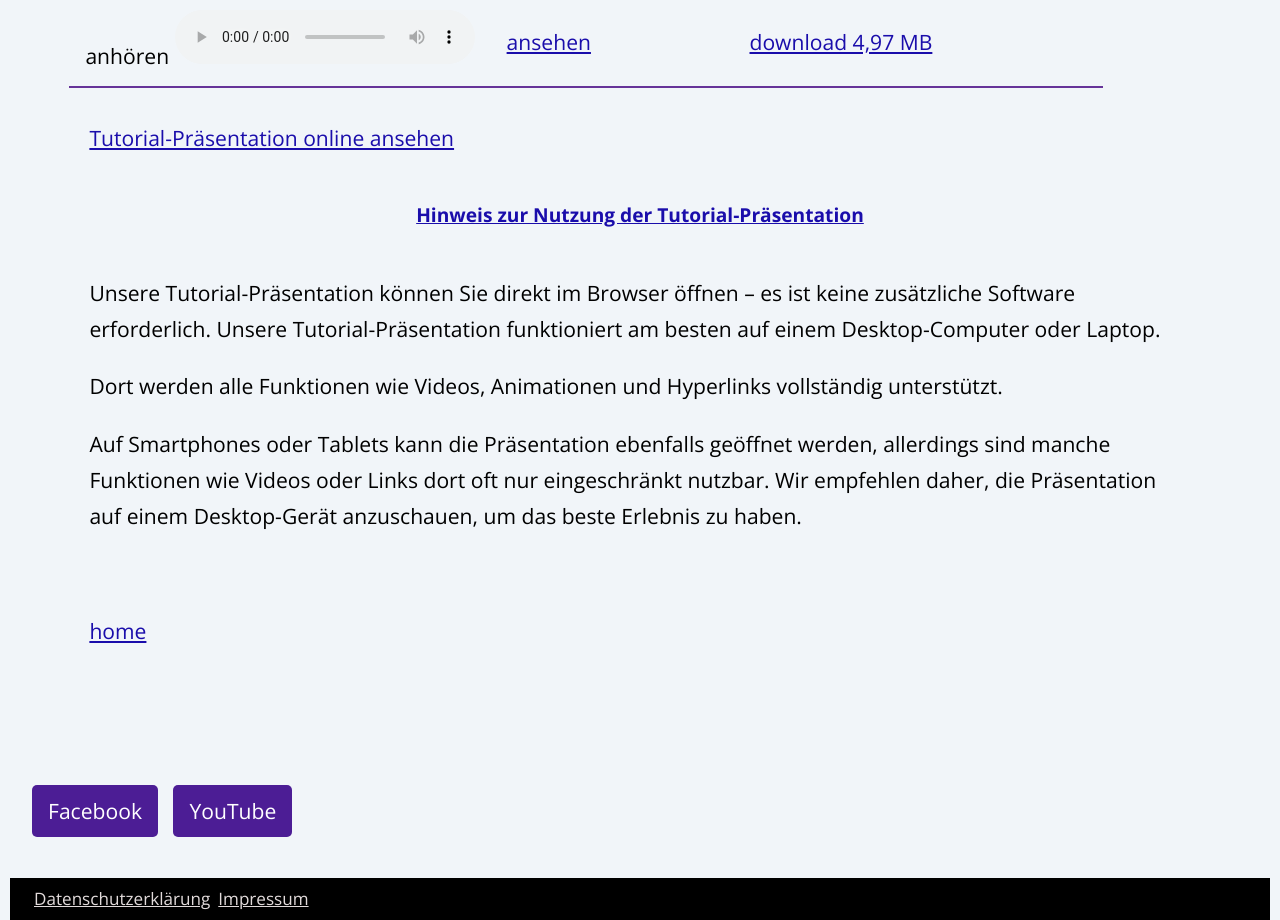
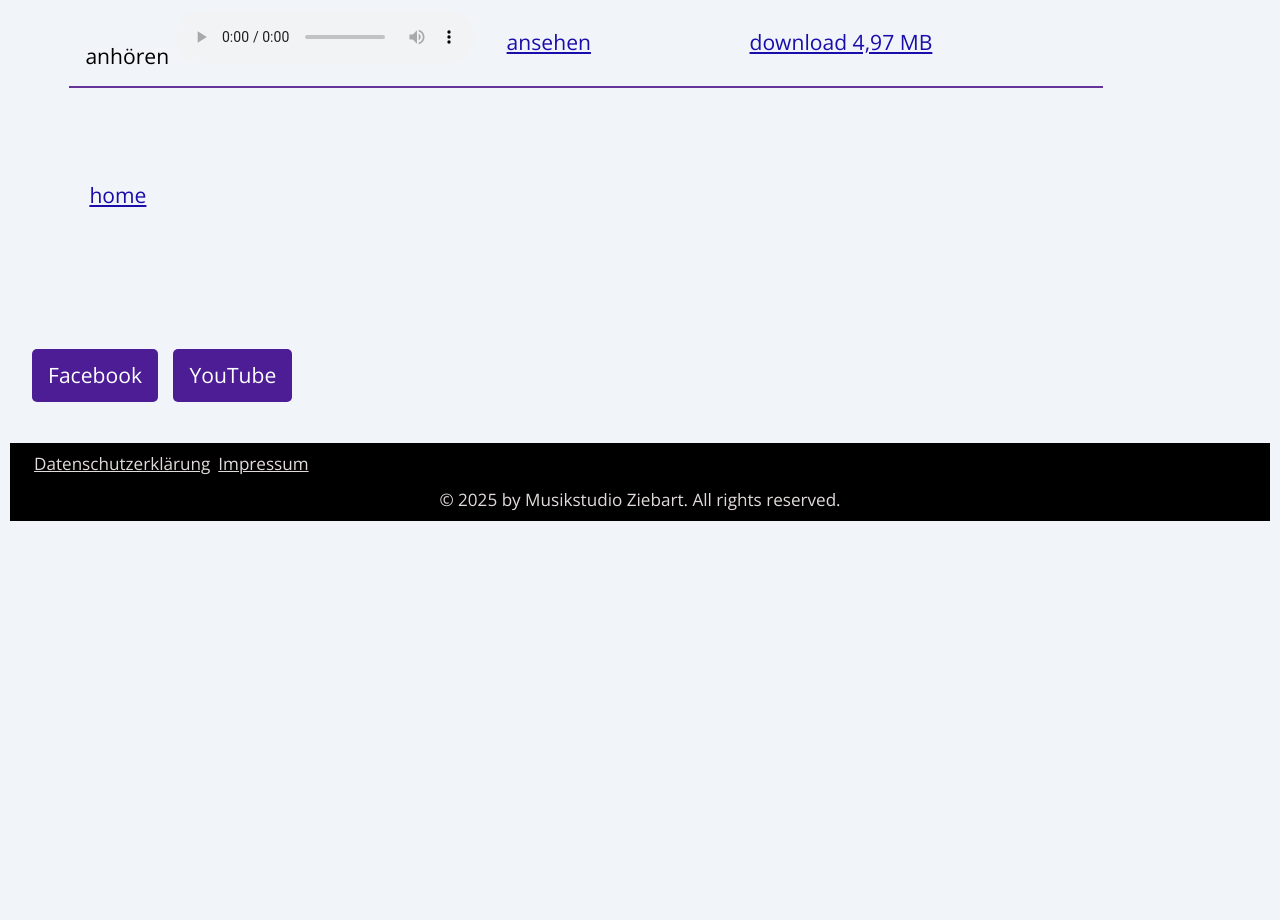
Before and after one commit to Skorpion115/my-astro-site8, an Astro site in the folder astronautical-ascension/: page /pupils-download in a window 1280 px wide. Shown: the part 909-1829 px from the top of the page. After the commit the page ends 1430 px from the top, so only its background shows below. Built offline with nearby package versions, Linux system fonts and the light colour scheme; Astro itself is replaced by a stand-in of ours.

```diff
--- a/astronautical-ascension/src/pages/pupils-download.astro
+++ b/astronautical-ascension/src/pages/pupils-download.astro
@@ -219,33 +219,6 @@
         </div>
       </div>
 
-      <!-- OneDrive Präsentation außerhalb der basis-cards -->
-
-      <p>
-        <a
-          href="https://1drv.ms/p/c/26c82f8cbd14da48/ETc5Pt1TdLNGpO3xsIrFhREBvgAFLjfQsDGBmhtdpOfx-w"
-          target="_blank"
-          rel="noopener noreferrer"
-          class="normal-links"
-        >
-          Tutorial-Präsentation online ansehen
-        </a>
-      </p>
-
-      <h3 class="normal-links">Hinweis zur Nutzung der Tutorial-Präsentation</h3>
-      <p>
-        Unsere Tutorial-Präsentation können Sie direkt im Browser öffnen –
-        es ist keine zusätzliche Software erforderlich.
-        Unsere Tutorial-Präsentation funktioniert am besten auf einem Desktop-Computer oder Laptop.
-      </p>
-      <p>
-        Dort werden alle Funktionen wie Videos, Animationen und Hyperlinks vollständig unterstützt.
-      </p>
-      <p>
-        Auf Smartphones oder Tablets kann die Präsentation ebenfalls geöffnet werden, allerdings sind manche Funktionen wie Videos oder Links dort oft nur eingeschränkt nutzbar.
-        Wir empfehlen daher, die Präsentation auf einem Desktop-Gerät anzuschauen, um das beste Erlebnis zu haben.
-      </p>
-
       <br />
       <p>
         <a href="/" class="normal-links">home</a>
```
Also changed, not shown: 1 other file.
